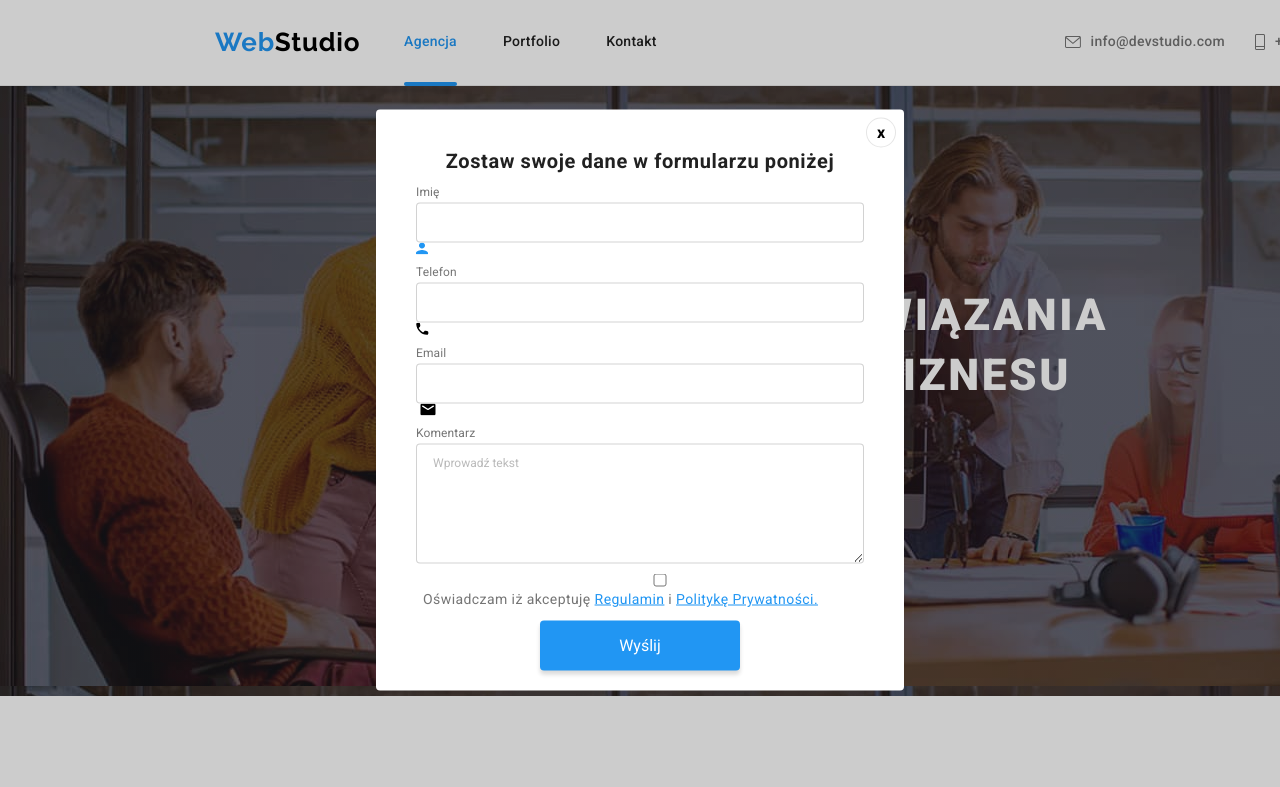
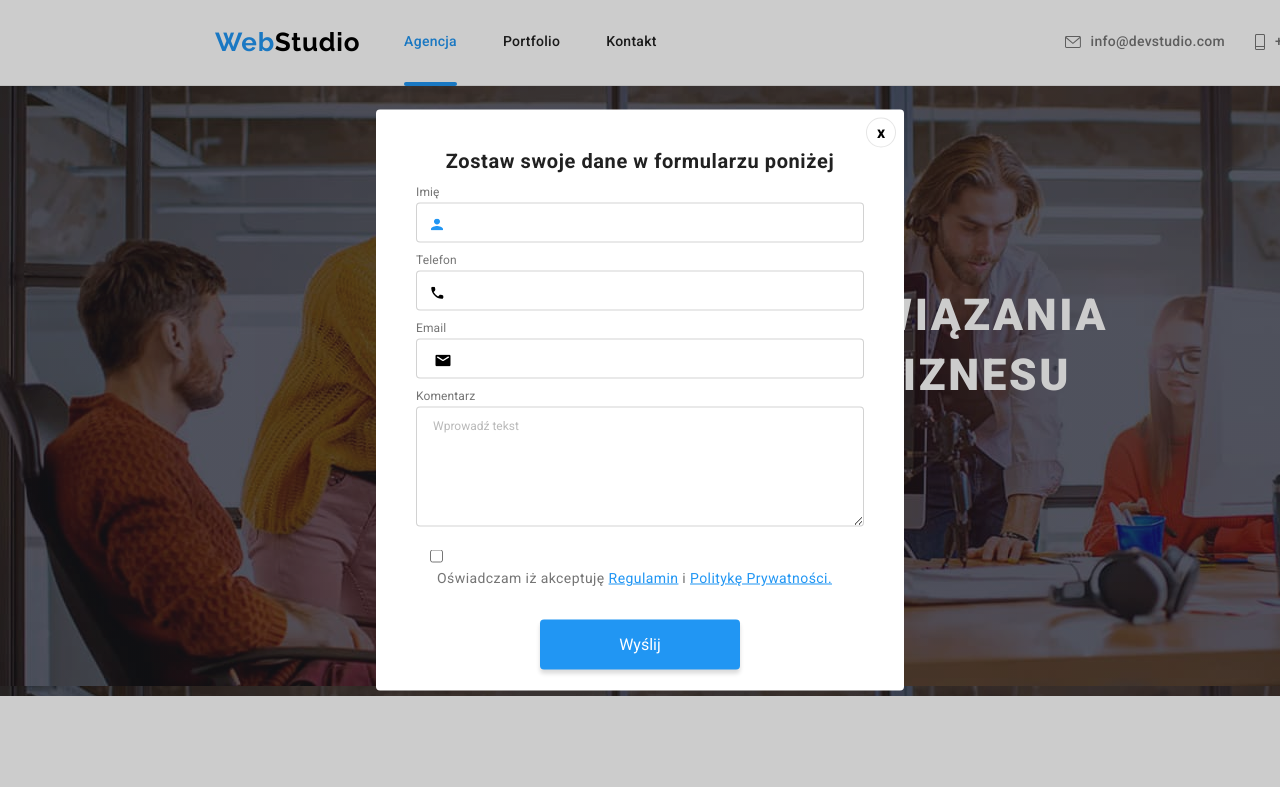
Before and after one commit to annamichalowska/goit-markup-hw-06, a plain HTML site: page index.html in a window 1280 px wide. Both pictures are taken after a click on the button "Zamów usługę". Shown: the top 787 px of the page. Drawn offline with Linux system fonts and the light colour scheme.

Commit message:
Update style.css

```diff
--- a/css/style.css
+++ b/css/style.css
@@ -651,7 +651,8 @@ body {
   display: flex;
   flex-direction: column;
 }
-.modal-form label {
+.modal-form-block {
+  position: relative;
   display: flex;
   flex-direction: column;
   margin-left: 40px;
@@ -664,14 +665,14 @@ body {
   color: var(--mail-phone-color);
   padding-bottom: 10px;
 }
-.modal-form label:nth-child(5) {
+.modal-form-block:nth-child(5) {
   display: flex;
   flex-direction: row;
   margin-left: 54px;
   padding-bottom: 30px;
   padding-top: 20px;
 }
-.modal-form label:nth-child(4) {
+.modal-form-block:nth-child(4) {
   padding-bottom: 0;
 }
 .modal-input-description {
@@ -695,6 +696,12 @@ body {
 }
 .modal-input-feedback::placeholder {
   color: rgba(117, 117, 117, 0.5);
+}
+.icon-input {
+  position: absolute;
+  top: 50%;
+  left: 15px;
+  display: inline-block;
 }
 .accept {
   font-size: 14px;
```
